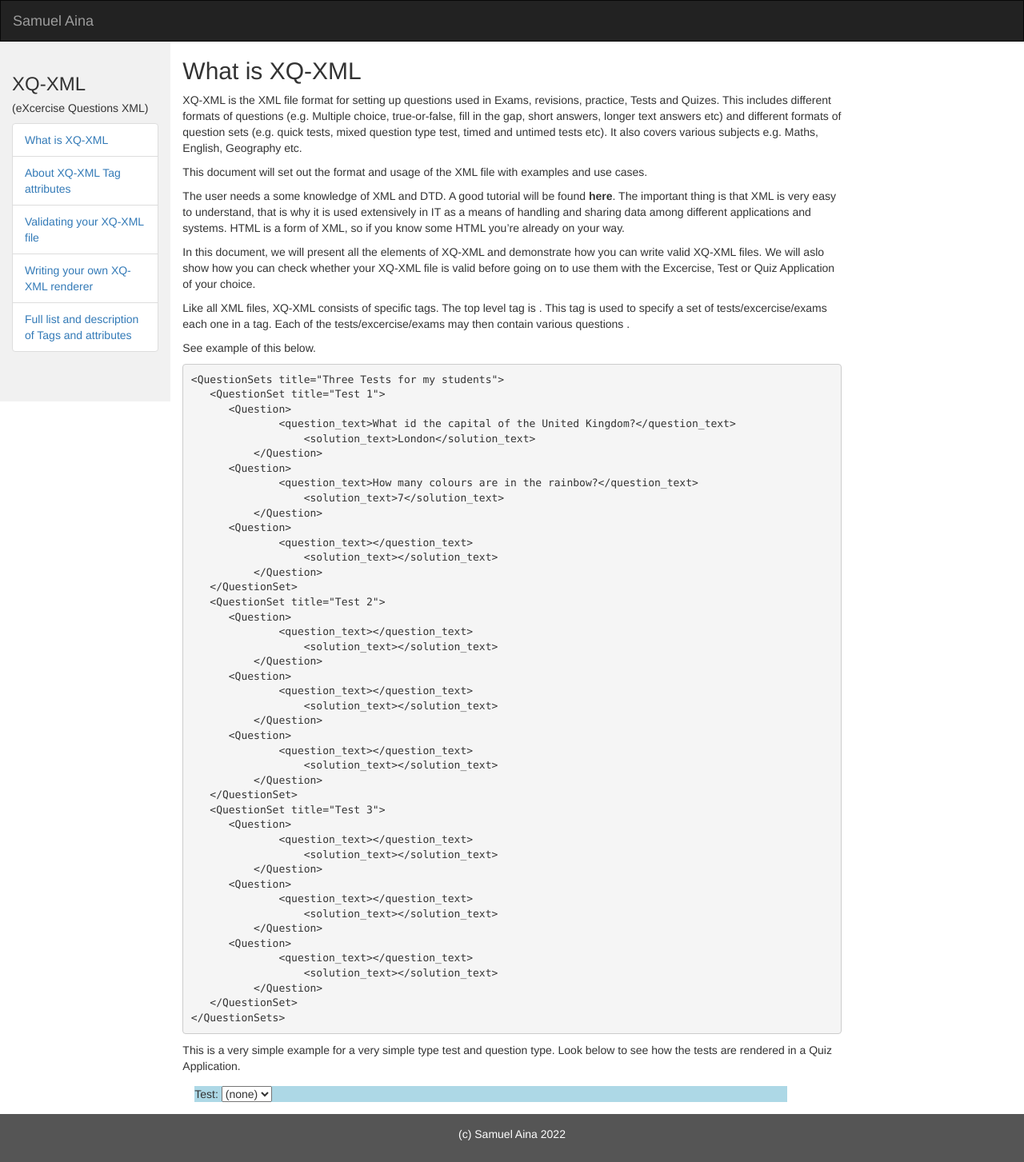
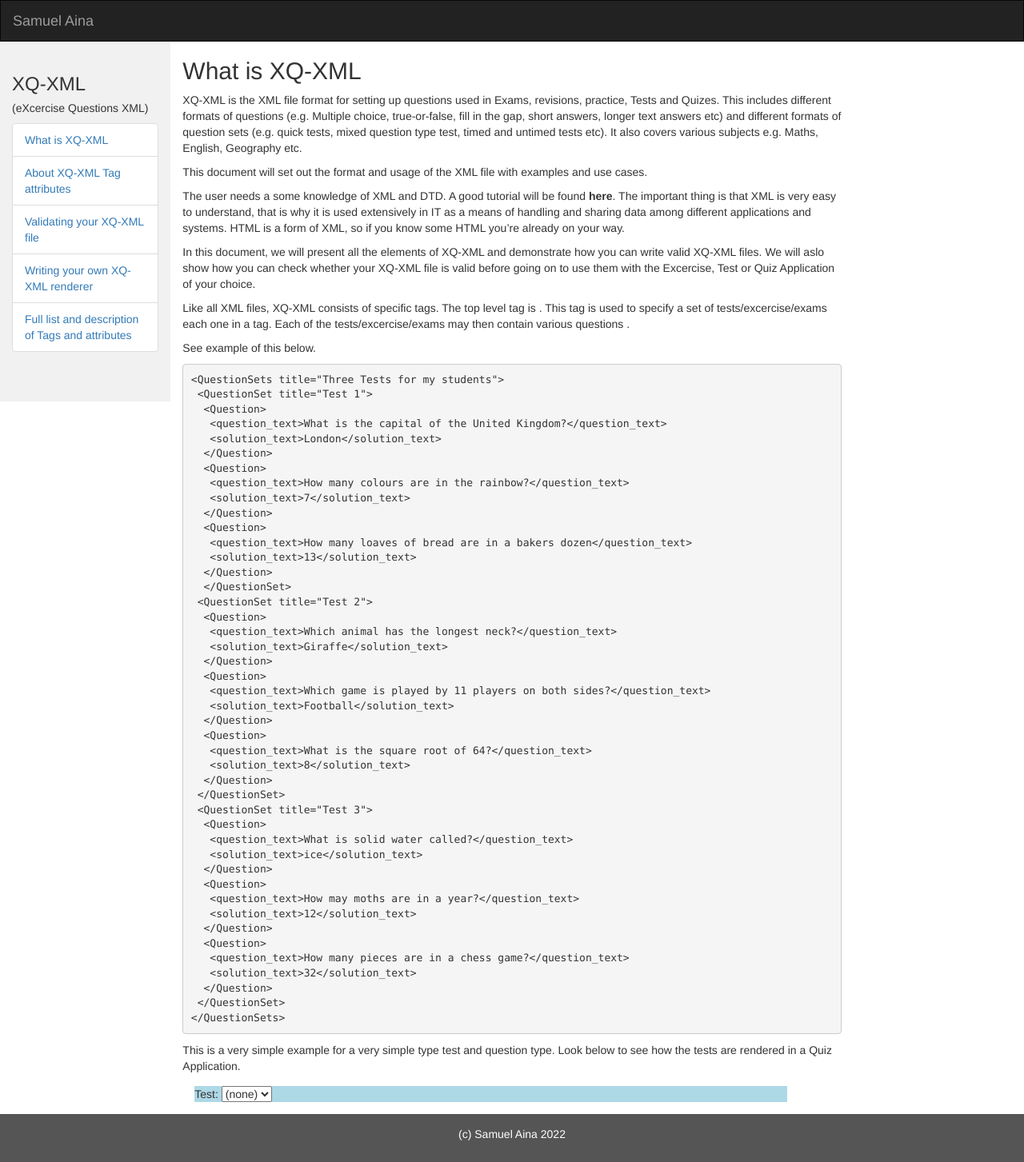
Before and after one commit to SamuelAina/XQ-XML-DOCS, a Jekyll site: the page built from docs/index.md, in a window 1280 px wide. Shown: the whole page at 80% size. Built offline with Jekyll 4.4.1, drawn with Linux system fonts in a browser that asks for light colours; our own code applies the rules of GitHub Pages for plain Markdown files.

Commit message:
Update index.md

````diff
--- a/docs/index.md
+++ b/docs/index.md
@@ -16,48 +16,48 @@ Like all XML files, XQ-XML consists of specific tags. The top level tag is <Ques
 See example of this below.
 ```
 <QuestionSets title="Three Tests for my students">
-   <QuestionSet title="Test 1">
-      <Question>
-	      <question_text>What id the capital of the United Kingdom?</question_text>
-		  <solution_text>London</solution_text>
-	  </Question>
-      <Question>
-	      <question_text>How many colours are in the rainbow?</question_text>
-		  <solution_text>7</solution_text>
-	  </Question>
-      <Question>
-	      <question_text></question_text>
-		  <solution_text></solution_text>
-	  </Question>
-   </QuestionSet>
-   <QuestionSet title="Test 2">
-      <Question>
-	      <question_text></question_text>
-		  <solution_text></solution_text>
-	  </Question>
-      <Question>
-	      <question_text></question_text>
-		  <solution_text></solution_text>
-	  </Question>
-      <Question>
-	      <question_text></question_text>
-		  <solution_text></solution_text>
-	  </Question>
-   </QuestionSet>
-   <QuestionSet title="Test 3">
-      <Question>
-	      <question_text></question_text>
-		  <solution_text></solution_text>
-	  </Question>
-      <Question>
-	      <question_text></question_text>
-		  <solution_text></solution_text>
-	  </Question>
-      <Question>
-	      <question_text></question_text>
-		  <solution_text></solution_text>
-	  </Question>
-   </QuestionSet>
+ <QuestionSet title="Test 1">
+  <Question>
+   <question_text>What is the capital of the United Kingdom?</question_text>
+   <solution_text>London</solution_text>
+  </Question>
+  <Question>
+   <question_text>How many colours are in the rainbow?</question_text>
+   <solution_text>7</solution_text>
+  </Question>
+  <Question>
+   <question_text>How many loaves of bread are in a bakers dozen</question_text>
+   <solution_text>13</solution_text>
+  </Question>
+  </QuestionSet>
+ <QuestionSet title="Test 2">
+  <Question>
+   <question_text>Which animal has the longest neck?</question_text>
+   <solution_text>Giraffe</solution_text>
+  </Question>
+  <Question>
+   <question_text>Which game is played by 11 players on both sides?</question_text>
+   <solution_text>Football</solution_text>
+  </Question>
+  <Question>
+   <question_text>What is the square root of 64?</question_text>
+   <solution_text>8</solution_text>
+  </Question>
+ </QuestionSet>
+ <QuestionSet title="Test 3">
+  <Question>
+   <question_text>What is solid water called?</question_text>
+   <solution_text>ice</solution_text>
+  </Question>
+  <Question>
+   <question_text>How may moths are in a year?</question_text>
+   <solution_text>12</solution_text>
+  </Question>
+  <Question>
+   <question_text>How many pieces are in a chess game?</question_text>
+   <solution_text>32</solution_text>
+  </Question>
+ </QuestionSet>
 </QuestionSets>
 ```
 This is a very simple example for a very simple type test and question type. Look below to see how the tests are rendered in a Quiz Application.
````
